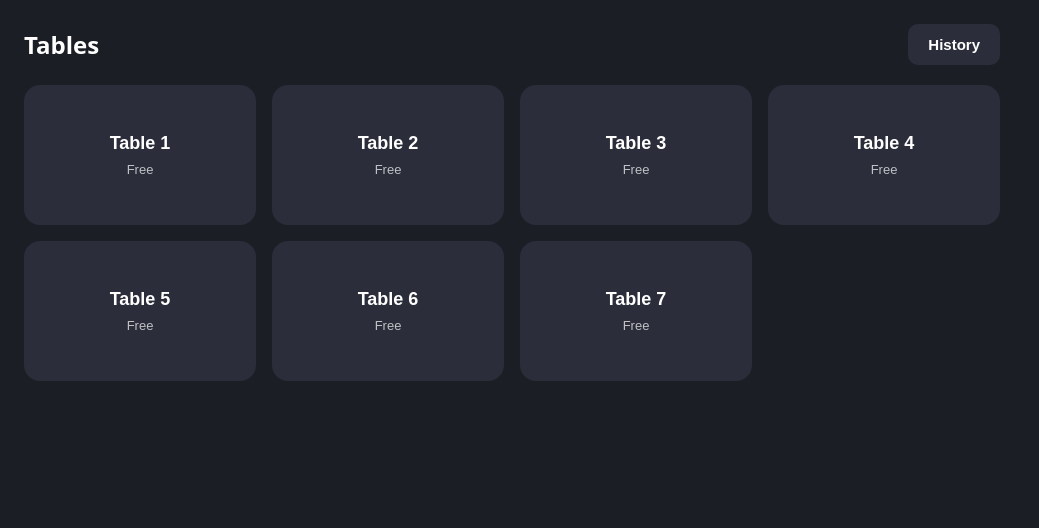
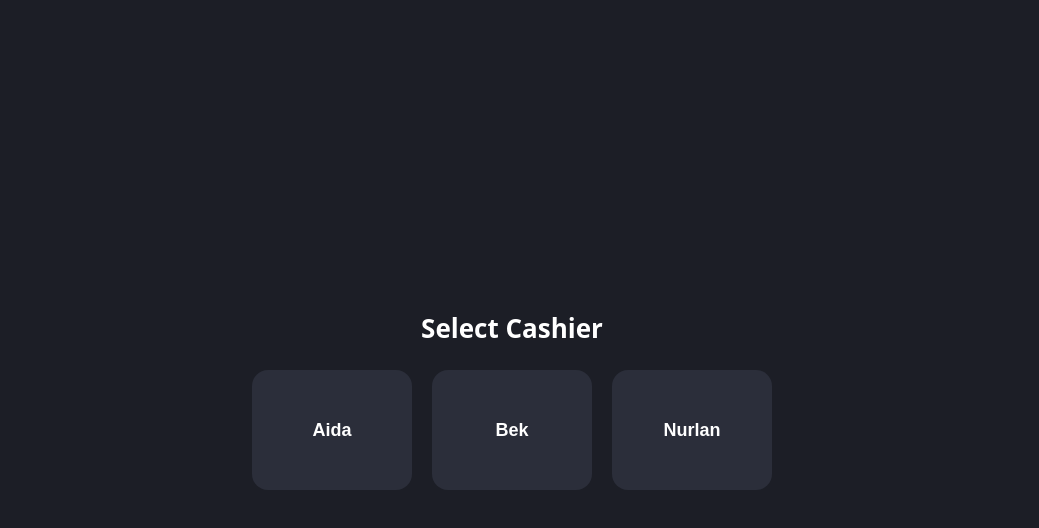
Before and after one commit to tjunussov/qazpro-pos-mvp, a React (Vite) app: page / in a window 1280 px wide. Shown: the top 528 px of the page, without its empty margins (0-1039 px from the left). Built offline with nearby package versions, Linux system fonts and the light colour scheme.

Commit message:
Add cashier login screen with pincode pad

```diff
--- a/src/App.css
+++ b/src/App.css
@@ -270,3 +270,91 @@
   font-size: 13px;
   opacity: 0.7;
 }
+
+.login-screen {
+  height: 100svh;
+  width: 1024px;
+  max-width: 100%;
+  background: #1c1e26;
+  display: flex;
+  flex-direction: column;
+  align-items: center;
+  justify-content: center;
+  gap: 24px;
+  box-sizing: border-box;
+  color: #fff;
+}
+
+.login-screen h1 {
+  margin: 0;
+  font-size: 26px;
+}
+
+.cashier-grid {
+  display: flex;
+  gap: 20px;
+}
+
+.cashier-tile {
+  width: 160px;
+  height: 120px;
+  border: none;
+  border-radius: 16px;
+  background: #2b2e3a;
+  color: #fff;
+  font-size: 18px;
+  font-weight: 600;
+  cursor: pointer;
+}
+
+.pin-dots {
+  display: flex;
+  gap: 14px;
+}
+
+.pin-dots.error .pin-dot {
+  background: #ff5c5c;
+}
+
+.pin-dot {
+  width: 16px;
+  height: 16px;
+  border-radius: 50%;
+  background: #2b2e3a;
+  border: 2px solid #4d7cff;
+}
+
+.pin-dot.filled {
+  background: #4d7cff;
+}
+
+.pin-error {
+  color: #ff8080;
+  margin: -12px 0 0;
+  font-size: 14px;
+}
+
+.pin-pad {
+  display: grid;
+  grid-template-columns: repeat(3, 72px);
+  gap: 14px;
+}
+
+.pin-key {
+  width: 72px;
+  height: 72px;
+  border-radius: 50%;
+  border: none;
+  background: #2b2e3a;
+  color: #fff;
+  font-size: 22px;
+  cursor: pointer;
+}
+
+.pin-back {
+  background: none;
+  border: none;
+  color: #9aa0b4;
+  font-size: 15px;
+  cursor: pointer;
+}
--- a/src/App.jsx
+++ b/src/App.jsx
@@ -1,5 +1,6 @@
 import { useState } from 'react'
 import './App.css'
+import Login from './screens/Login'
 import Menu from './screens/Menu'
 import Tables from './screens/Tables'
 import { addToCart, changeCartQty } from './data'
@@ -7,7 +8,8 @@ import { addToCart, changeCartQty } from './data'
 const initialTables = Array.from({ length: 7 }, (_, i) => ({ id: i + 1, cart: [] }))
 
 export default function App() {
-  const [screen, setScreen] = useState('tables')
+  const [screen, setScreen] = useState('login')
+  const [cashier, setCashier] = useState(null)
   const [tables, setTables] = useState(initialTables)
   const [activeTableId, setActiveTableId] = useState(null)
 
@@ -15,6 +17,11 @@ export default function App() {
 
   const updateActiveCart = (updater) =>
     setTables((ts) => ts.map((t) => (t.id !== activeTableId ? t : { ...t, cart: updater(t.cart) })))
+
+  const login = (c) => {
+    setCashier(c)
+    setScreen('tables')
+  }
 
   const selectTable = (id) => {
     setActiveTableId(id)
@@ -25,6 +32,10 @@ export default function App() {
   const changeQty = (id, delta) => updateActiveCart((cart) => changeCartQty(cart, id, delta))
   const clearCart = () => updateActiveCart(() => [])
   const backToTables = () => setScreen('tables')
+
+  if (screen === 'login') {
+    return <Login onLogin={login} />
+  }
 
   if (screen === 'menu' && activeTable) {
     return (
--- /dev/null
+++ b/src/screens/Login.jsx
@@ -0,0 +1,68 @@
+import { useState } from 'react'
+import { CASHIERS, PIN } from '../data'
+
+export default function Login({ onLogin }) {
+  const [selected, setSelected] = useState(null)
+  const [pin, setPin] = useState('')
+  const [error, setError] = useState(false)
+
+  const press = (digit) => {
+    const next = pin + digit
+    setError(false)
+    if (next.length < PIN.length) {
+      setPin(next)
+      return
+    }
+    if (next === PIN) {
+      onLogin(selected)
+    } else {
+      setError(true)
+      setPin('')
+    }
+  }
+
+  if (!selected) {
+    return (
+      <div className="login-screen">
+        <h1>Select Cashier</h1>
+        <div className="cashier-grid">
+          {CASHIERS.map((c) => (
+            <button key={c.id} className="cashier-tile" onClick={() => setSelected(c)}>
+              {c.name}
+            </button>
+          ))}
+        </div>
+      </div>
+    )
+  }
+
+  return (
+    <div className="login-screen">
+      <h1>Hi, {selected.name}</h1>
+      <div className={`pin-dots ${error ? 'error' : ''}`}>
+        {Array.from({ length: PIN.length }).map((_, i) => (
+          <span key={i} className={`pin-dot ${i < pin.length ? 'filled' : ''}`} />
+        ))}
+      </div>
+      {error && <p className="pin-error">Wrong PIN, try again</p>}
+      <div className="pin-pad">
+        {['1', '2', '3', '4', '5', '6', '7', '8', '9', '', '0', '⌫'].map((k, i) =>
+          k === '' ? (
+            <span key={i} />
+          ) : (
+            <button
+              key={i}
+              className="pin-key"
+              onClick={() => (k === '⌫' ? setPin((p) => p.slice(0, -1)) : press(k))}
+            >
+              {k}
+            </button>
+          )
+        )}
+      </div>
+      <button className="pin-back" onClick={() => { setSelected(null); setPin('') }}>
+        ← Back
+      </button>
+    </div>
+  )
+}
```
